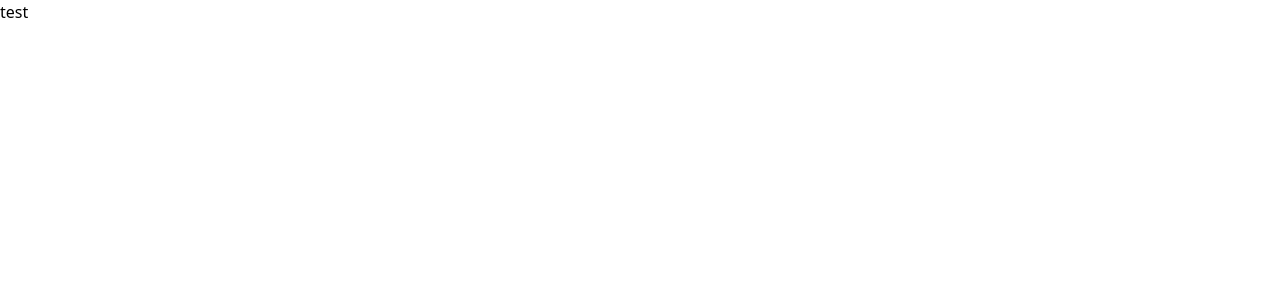
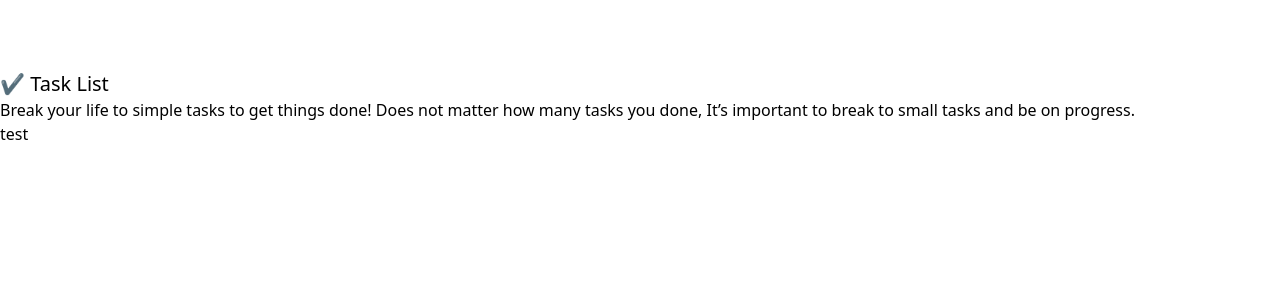
Before and after one commit to fariborz0015/better-studio-todo-app, a React app: page / in a window 1280 px wide. Shown: the top 300 px of the page. Built offline with nearby package versions, Linux system fonts and the light colour scheme.

Commit message:
fix :remove uilayout and logic layout not need moe

```diff
--- a/src/layout/Layout.tsx
+++ b/src/layout/Layout.tsx
@@ -1,16 +1,21 @@
 import React, { ReactNode } from "react";
-import LogicLayout from "./LogicLayout";
-import UiLayout from "./UiLayout";
 
-interface LayoutProps {
+interface IndexProps {
   children: ReactNode;
 }
-const Layout: React.FC<LayoutProps> = ({ children }) => {
+const Index: React.FC<IndexProps> = ({ children }) => {
   return (
-    <LogicLayout>
-      <UiLayout>{children}</UiLayout>
-    </LogicLayout>
+    <div className="container pt-[70px]">
+      <div className="w-full">
+        <h1 className="text-xl">✔️ Task List</h1>
+        <p>
+          Break your life to simple tasks to get things done! Does not matter how many tasks you
+          done, It’s important to break to small tasks and be on progress.
+        </p>
+      </div>
+      {children}
+    </div>
   );
 };
 
-export default Layout;
+export default Index;
--- a/src/layout/LogicLayout.tsx
+++ /dev/null
@@ -1,10 +0,0 @@
-import React, { ReactNode } from "react";
-
-interface LogicLayoutProps {
-  children: ReactNode;
-}
-const LogicLayout: React.FC<LogicLayoutProps> = ({ children }) => {
-  return <>{children}</>;
-};
-
-export default LogicLayout;
--- a/src/layout/UiLayout.tsx
+++ /dev/null
@@ -1,9 +0,0 @@
-import React, { ReactNode } from "react";
-interface UiLayoutProps {
-  children: ReactNode;
-}
-const UiLayout: React.FC<UiLayoutProps> = ({ children }) => {
-  return <div>{children}</div>;
-};
-
-export default UiLayout;
```
